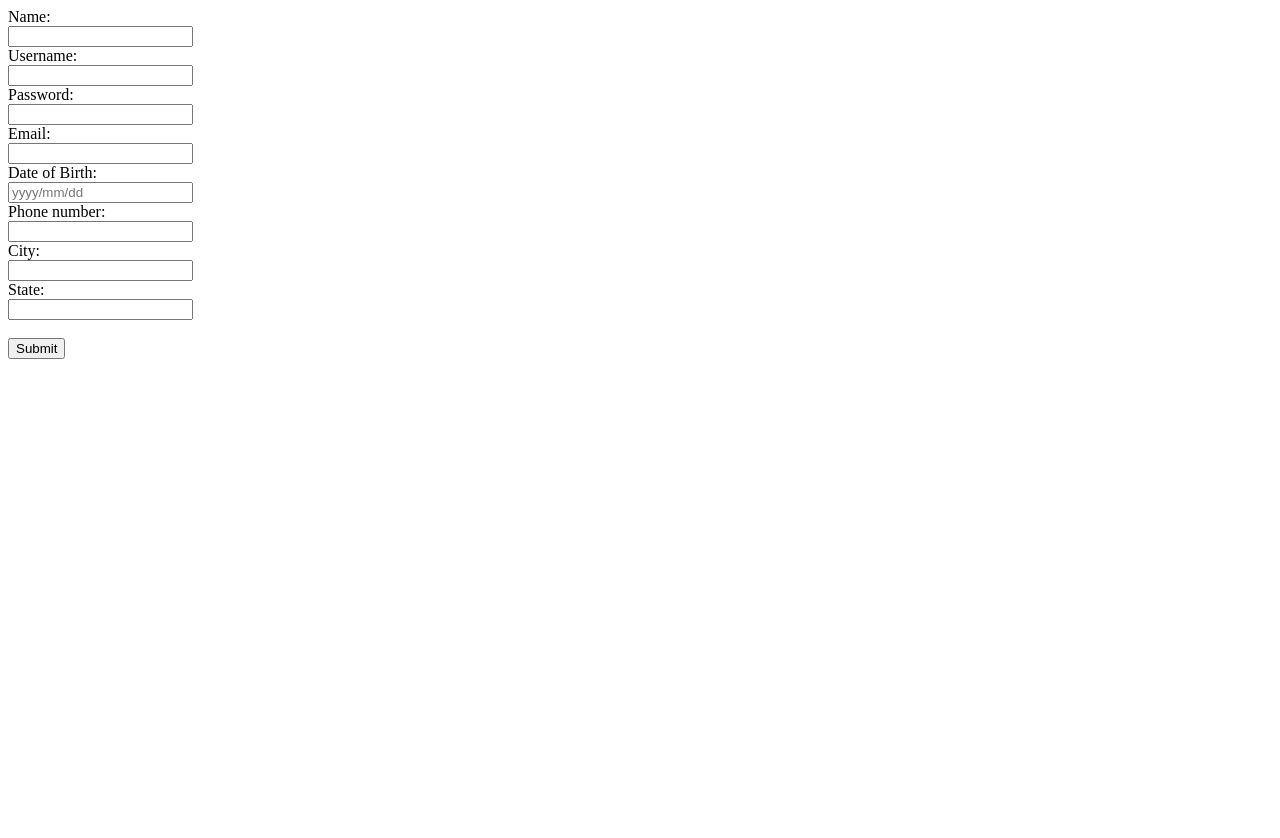
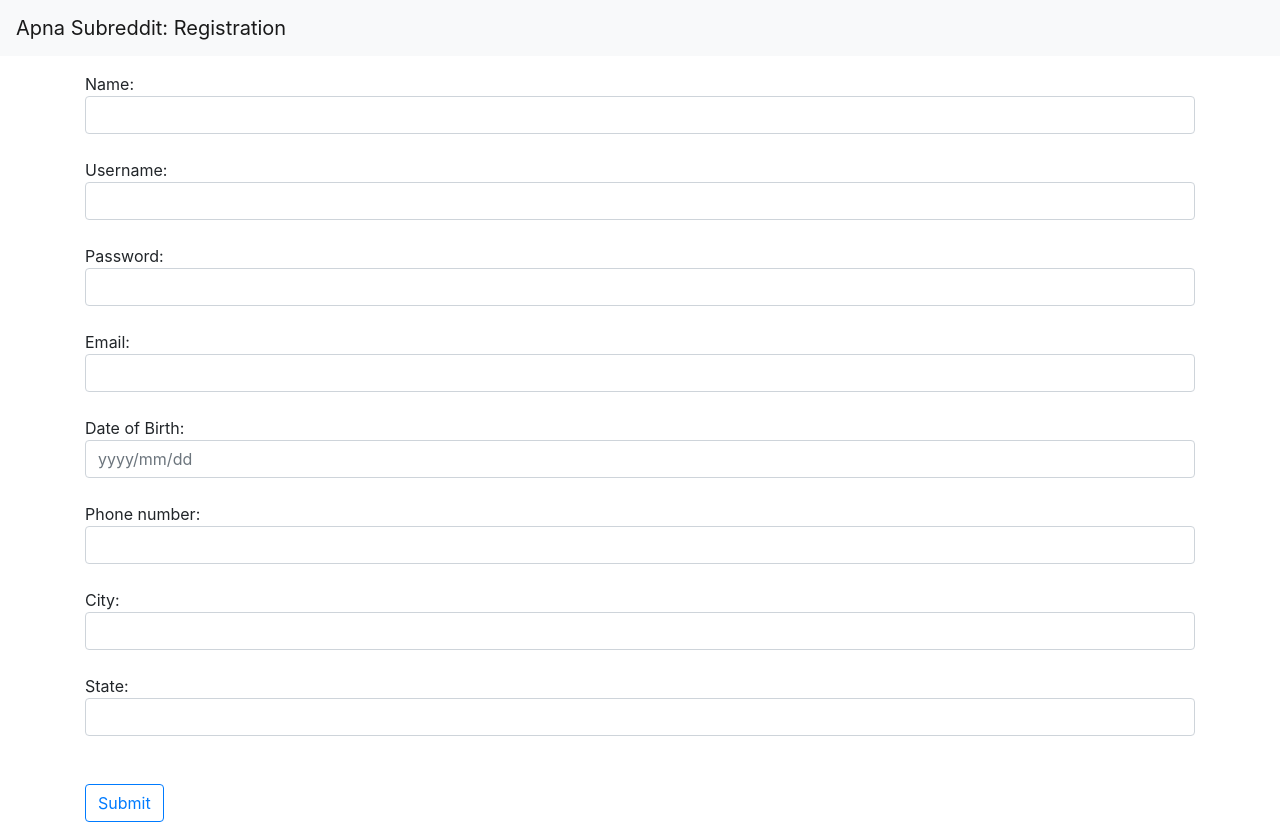
Before and after one commit to rava-dosa/apna-reddit, a Python web app: template flask/templates/registration.html in a window 1280 px wide. Before the commit the page ends 359 px from the top, so only its background shows below. Run offline with Jinja, Linux system fonts and the light colour scheme; the template is opened without the code that fills it, so the values that code supplies are empty; some libraries are stand-ins or nearby versions.

Commit message:
untested code

```diff
--- a/flask/templates/registration.html
+++ b/flask/templates/registration.html
@@ -3,29 +3,33 @@
 <head>
 	<meta charset="utf-8"/>
 	<script src="https://ajax.googleapis.com/ajax/libs/jquery/3.3.1/jquery.min.js"></script>
+<link rel="stylesheet" href="https://stackpath.bootstrapcdn.com/bootstrap/4.3.1/css/bootstrap.min.css" integrity="sha384-ggOyR0iXCbMQv3Xipma34MD+dH/1fQ784/j6cY/iJTQUOhcWr7x9JvoRxT2MZw1T" crossorigin="anonymous">
 	<title>Registration</title>
 </head>
 <body>
-<div id="regform">
+	<nav class="navbar navbar-light bg-light mb-3">
+		<a class="navbar-brand" href="http://localhost:5000/">Apna Subreddit: Registration</a>
+	</nav>
+<div id="regform" class="form-group align-items-center justify-content-center container">
 	Name:</br>
-	<input id="name1" type="text" name="NAME" value="" required><br>
+	<input id="name1"  class="form-control" type="text" name="NAME" value="" required><br>
 	Username:</br>
-	<input id="user1" type="text" name="USERNAME" value="" required><br>
+	<input id="user1"  class="form-control"  type="text" name="USERNAME" value="" required><br>
 	Password:</br>
-	<input id="password1" type="Password" name="PASS" value="" required><br>
+	<input id="password1"  class="form-control"  type="Password" name="PASS" value="" required><br>
 	Email:</br>
-	<input id="email1" type="email" name="EMAIL" value="" required><br>
+	<input id="email1"  class="form-control"  type="email" name="EMAIL" value="" required><br>
 	Date of Birth:</br>
-	<input id="date1" placeholder="yyyy/mm/dd" name="DOB" value="" required><br>
+	<input id="date1"  class="form-control"  placeholder="yyyy/mm/dd" name="DOB" value="" required><br>
 	Phone number:</br>
-	<input id="phone_num1" type="number" name="PHONE_NUM"  value="" required><br>
+	<input id="phone_num1"  class="form-control"  type="number" name="PHONE_NUM"  value="" required><br>
 	City:</br>
-	<input id="city1" type="text" name="CITY" value="" required><br>
+	<input id="city1"  class="form-control"  type="text" name="CITY" value="" required><br>
 	State:</br>
-	<input id="state1" type="text" name="STATE" value="" required><br>
+	<input id="state1"  class="form-control"  type="text" name="STATE" value="" required><br>
 	</br>
 
-	<button type="button" onclick="REG_SUBMIT()">Submit</button>
+	<button type="button" class="btn btn-outline-primary" onclick="REG_SUBMIT()">Submit</button>
 
 	<script src="/static/reg.js"></script>
 </div>
```
